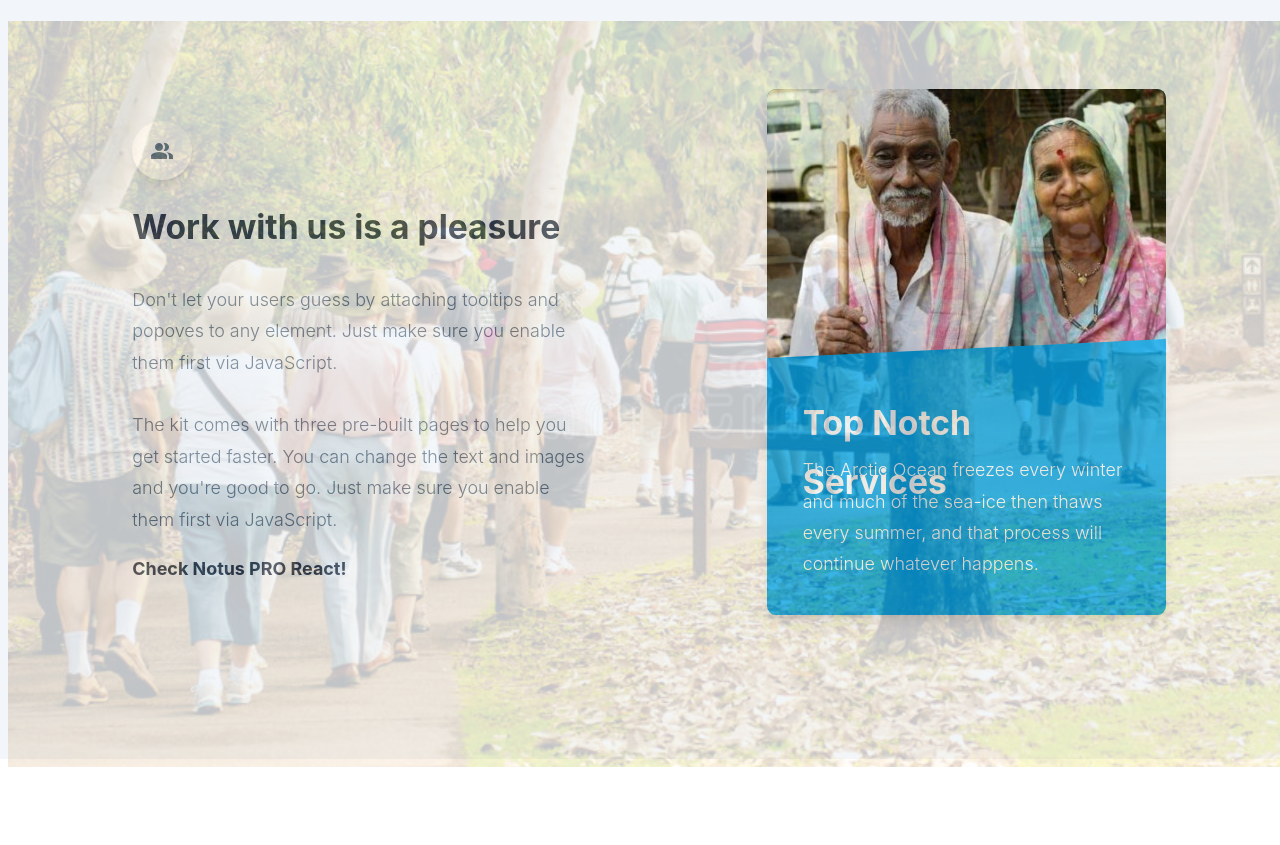
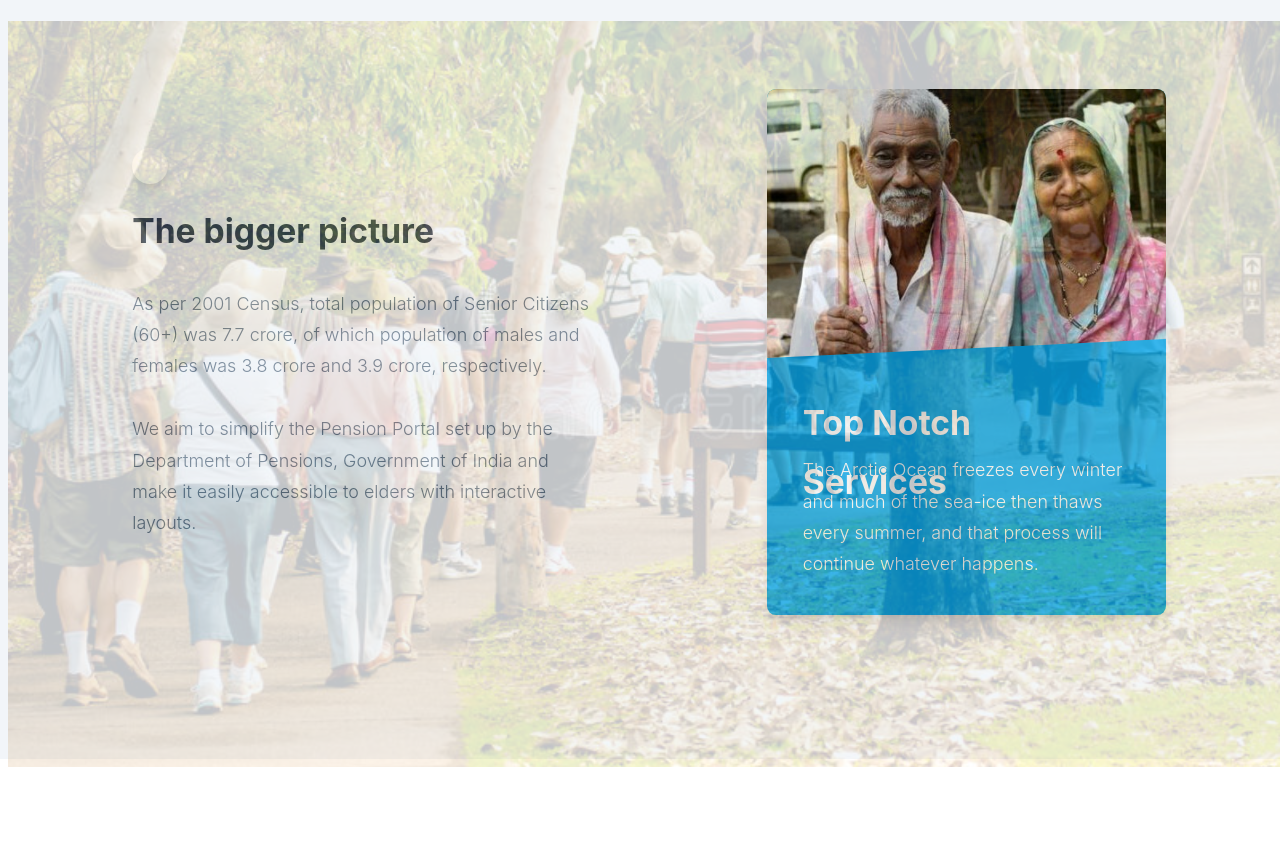
Before and after one commit to Prathyush-KKK/CW, a website built with Parcel: page index.html in a window 1280 px wide. Shown: the part 1480-2325 px from the top of the page. Built offline with nearby package versions, Linux system fonts and the light colour scheme.

Commit message:
Update index.html

```diff
--- a/index.html
+++ b/index.html
@@ -140,31 +140,24 @@
             <div class="home-work-with-us">
               <div class="home-container08">
                 <div class="home-container09">
-                  <svg viewBox="0 0 1024 1024" class="home-icon06">
-                    <path
-                      d="M384 554q64 0 140 18t139 60 63 94v128h-684v-128q0-52 63-94t139-60 140-18zM640 512q-26 0-56-10 56-66 56-160 0-38-16-86t-40-76q30-10 56-10 70 0 120 51t50 121-50 120-120 50zM214 342q0-70 50-121t120-51 120 51 50 121-50 120-120 50-120-50-50-120zM712 560q106 16 188 59t82 107v128h-172v-128q0-98-98-166z"
-                    ></path>
-                  </svg>
+
                 </div>
-                <h3 class="home-text37 healine">Work with us is a pleasure</h3>
+                <h3 class="home-text37 healine">The bigger picture</h3>
                 <span class="home-text38">
                   <span class="home-text39">
-                    Don&apos;t let your users guess by attaching tooltips and
-                    popoves to any element. Just make sure you enable them first
-                    via JavaScript.
+                   As per 2001 Census, total population of Senior Citizens (60+) was 7.7 crore, of
+which population of males and females was 3.8 crore and 3.9 crore, respectively.
                   </span>
                   <br />
                   <span></span>
                   <br />
                   <span class="home-text42">
-                    The kit comes with three pre-built pages to help you get
-                    started faster. You can change the text and images and
-                    you&apos;re good to go. Just make sure you enable them first
-                    via JavaScript.
+                    We aim to simplify the Pension Portal set up by the Department of Pensions, Government
+of India and make it easily accessible to elders with interactive layouts.
                   </span>
                   <br />
                 </span>
-                <span class="home-text43">Check Notus PRO React!</span>
+                <span class="home-text43"></span>
               </div>
               <div class="home-container10">
                 <div class="home-container11">
```
